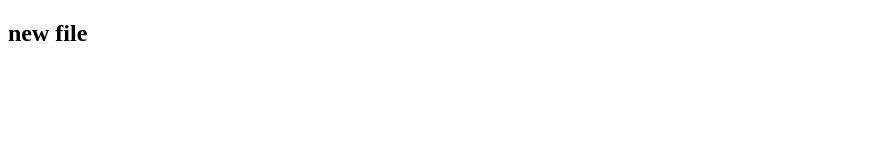
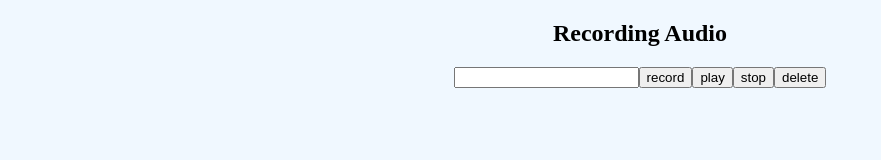
Before and after one commit to Ginger-Mano/recordingAudio, a plain HTML site: page index.html in a window 1280 px wide. Shown: the whole page, without its empty margins (0-881 px from the left). Drawn offline with Linux system fonts and the light colour scheme.

Commit message:
add buttons

```diff
--- a/index.css
+++ b/index.css
@@ -1,3 +1,4 @@
 body {
-    align-items: center;
+    background-color: aliceblue;
+    text-align: center;
 }
--- a/index.js
+++ b/index.js
@@ -1,6 +1,37 @@
 let webpage = document.querySelector(".main")
 
-let text = document.createElement('h2')
-    text.innerHTML = "new file"
+let audioBlock = (() => {
+    let headingDiv = document.createElement('div')
+        headingDiv.className = "header"
 
-    webpage.append(text)
+    let pageTitle = document.createElement('h2')
+        pageTitle.className = "pageTitle"
+        pageTitle.innerText = "Recording Audio"
+
+        let recordButton = document.createElement("button")
+        recordButton.className = "button"
+        recordButton.innerText = "record"
+
+        let playButton = document.createElement("button")
+        playButton.className = "button"
+        playButton.innerText = "play"
+
+        let stopButton = document.createElement("button")
+        stopButton.className = "button"
+        stopButton.innerText = "stop"
+
+        let deleteButton = document.createElement("button")
+        deleteButton.className = "button"
+        deleteButton.innerText = "delete"
+
+        let recordingBlock = document.createElement("div")
+        recordingBlock.className = "recBlock"
+
+        let recordingClip = document.createElement("input")
+        recordingClip.className = "recording"
+
+        headingDiv.append(pageTitle)
+        recordingBlock.append(recordingClip, recordButton, playButton, stopButton, deleteButton)
+        webpage.append(headingDiv, recordingBlock)
+
+})()
```
